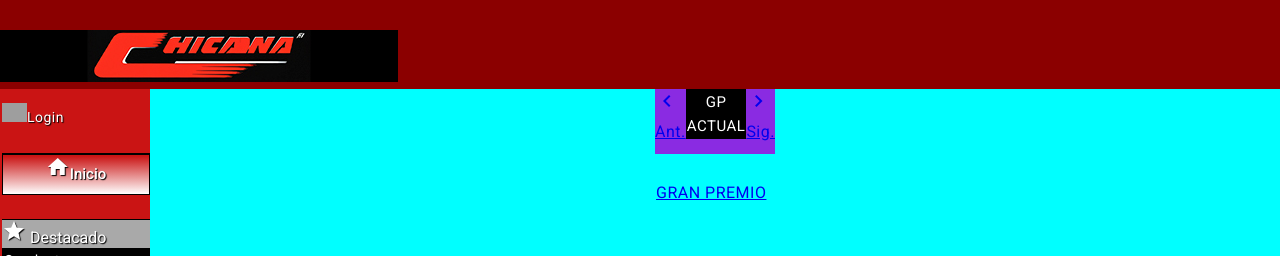
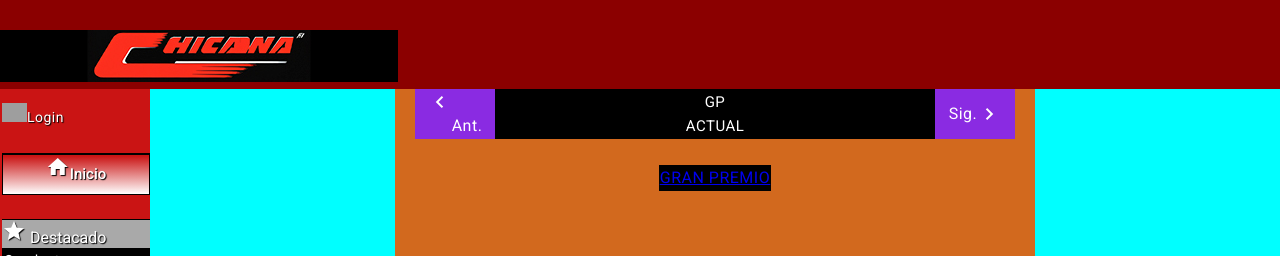
Before and after one commit to notinia/chicanacom, an Angular app: page / in a window 1280 px wide. Shown: the top 256 px of the page. Built offline with nearby package versions, Linux system fonts and the light colour scheme; grey boxes are pictures that could not be loaded.

Commit message:
avance3v2

```diff
--- a/src/app/home/home.component.css
+++ b/src/app/home/home.component.css
@@ -1,13 +1,34 @@
+#mainHome {
+    display: flex;
+    flex-direction: column;
+    align-items: center;
+}
+
+#carreras{
+    display: flex;
+    flex-direction: column;
+    align-items: center;
+    width: 50vw;
+    height: 1080px;
+    background-color: chocolate;
+}
+
 #manejaGP {
     display: flex;
     flex-direction: row;
     width: 100%;
+    height: 50px;
+    max-width: 600px;
+    justify-items: center;
+    align-items: center;
     background-color: blueviolet;
 }
 
 #manejaGP #titulo {
     display: flex;
+    flex-direction: row;
     width: 100%;
+    justify-content: center;
     background: black;
     color: #fff;
     font-size: 15px;
@@ -15,11 +36,25 @@
     text-shadow: #000 .1em .1em .1em;
     background: black;
     border: 1px solid #000;
-    margin-bottom: 1em;
+
 }
 
-#main a {
+#manejaGP a {
+    display: flex;
+    flex-direction: row;
     color: white;
+    justify-content: center;
     text-decoration: none;
-    text-align: center;
 }
+
+#tablaCarreras {
+    display: flex;
+    flex-direction: row;
+    width: 100%;
+    justify-content: center;
+    align-items: center;
+}
+
+.tituloin {
+    background-color: #000;
+}
--- a/src/app/home/home.component.html
+++ b/src/app/home/home.component.html
@@ -1,19 +1,21 @@
+<div id="mainHome">
+    <div id="carreras">
         <div id="manejaGP">
-    <div id="bAnt">
             <a href="FechaAnteriorURL">
+                <div id="bAnt" style="display: flex; flex-direction: row; width: 80px; justify-content: center; height: 100%;">
                     <mat-icon>keyboard_arrow_left</mat-icon>
                     <br>
                     Ant.
+                </div>
             </a>
-    </div>
-    <div id="titulo">GP <br> ACTUAL</div>
-    <div id="bSig">
+            <div id="titulo">GP<br>ACTUAL</div>
             <a href="FechaSiguienteURL">
+                <div id="bSig" style="display: flex; flex-direction: row; width: 80px; justify-content: center;">
+                    Sig.
                     <mat-icon>keyboard_arrow_right</mat-icon>
                     <br>
-            Sig.
+                </div>
             </a>
-    </div>
         </div>
 
         <br style="clear: both">
@@ -37,3 +39,5 @@
                 </tbody>
             </table>
         </div>
+    </div>
+</div>
--- a/src/app/layout/layout.component.html
+++ b/src/app/layout/layout.component.html
@@ -2,6 +2,7 @@
 <div id="mainLayout">
     <app-navbar></app-navbar>
     <div id="principal">
+        <!-- Renderizar acá -->
         <app-home></app-home>
     </div>
 </div>
--- a/src/app/navbar/navbar.component.css
+++ b/src/app/navbar/navbar.component.css
@@ -10,7 +10,7 @@
     overflow: auto;
 }
 
-#accordian h3{
+#accordian h3 {
     font-size: 16px;
     line-height: 125%;
     background: darkgrey;
@@ -41,15 +41,22 @@
     text-overflow: clip;
 }
 
-#accordian .items-menu li:nth-child(2n){
+li {
+    display: flex;
+    flex-direction: column;
+    height: auto;
+    align-content: center;
+}
+
+#accordian .items-menu li:nth-child(2n) {
     background-color: rgb(202, 20, 20);
 }
 
-#accordian .items-menu li:nth-child(2n+1){
+#accordian .items-menu li:nth-child(2n+1) {
     background-color: #000;
 }
 
-#accordian a{
+#accordian a {
     color: #fff;
     text-decoration: none;
 }
@@ -59,6 +66,7 @@ ul {
     padding-left: 2px;
 }
 
+
 .items-menu {
     background-color: black;
 }
```
Lines whose indentation alone changed are shown as unchanged.
